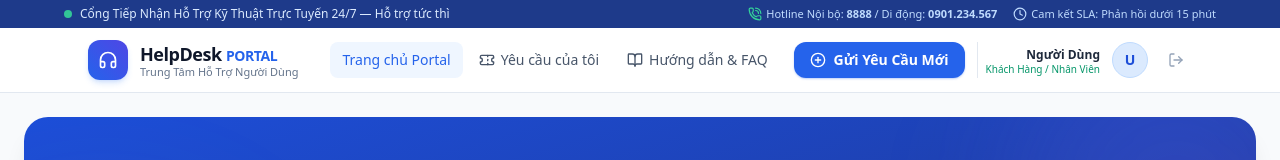
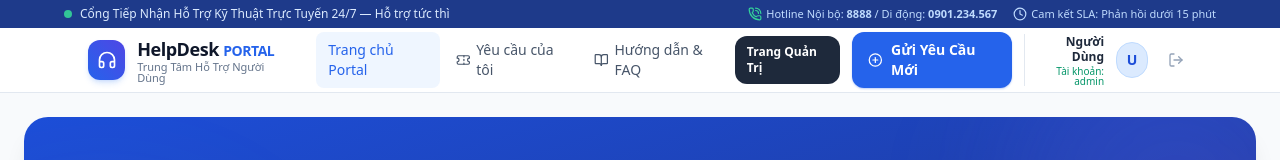
Before and after one commit to dungnguyen0537/HelpDesk_2026, a React (Vite) app in the folder helpdesk-web/: page /portal in a window 1280 px wide. Shown: the top 160 px of the page. Built offline with nearby package versions, Linux system fonts and the light colour scheme; no server answers; sample sign-in values are in the browser's storage.

Commit message:
fix(auth): enforce strict role-based access control preventing customers from accessing admin console

```diff
--- a/helpdesk-web/src/App.jsx
+++ b/helpdesk-web/src/App.jsx
@@ -68,10 +68,10 @@ export default function App() {
           <Route path="faq" element={<CustomerFAQPage />} />
         </Route>
 
-        {/* 2. ADMIN & STAFF CONSOLE LAYOUT (Admin / Agent / Manager) */}
+        {/* 2. ADMIN & STAFF CONSOLE LAYOUT (Admin / Agent / Manager ONLY) */}
         <Route
           element={
-            <ProtectedRoute>
+            <ProtectedRoute allowedRoles={['ADMIN', 'MANAGER', 'AGENT']}>
               <AppLayout />
             </ProtectedRoute>
           }
--- a/helpdesk-web/src/components/layout/AppLayout.jsx
+++ b/helpdesk-web/src/components/layout/AppLayout.jsx
@@ -1,10 +1,18 @@
 import React from 'react';
-import { Outlet } from 'react-router-dom';
+import { Outlet, Navigate } from 'react-router-dom';
 import Sidebar from './Sidebar';
 import Header from './Header';
 import ChatbotWidget from '../chat/ChatbotWidget';
+import { useAuthStore } from '../../store/authStore';
 
 export default function AppLayout() {
+  const { user } = useAuthStore();
+
+  // Chặn hoàn toàn: Khách hàng / Người dùng tuyệt đối không được truy cập Console Quản trị kỹ thuật
+  if (user?.role === 'CUSTOMER') {
+    return <Navigate to="/portal" replace />;
+  }
+
   return (
     <div className="flex h-screen bg-slate-50 overflow-hidden font-sans">
       {/* Sidebar */}
--- a/helpdesk-web/src/components/layout/CustomerLayout.jsx
+++ b/helpdesk-web/src/components/layout/CustomerLayout.jsx
@@ -113,6 +113,16 @@ export default function CustomerLayout() {
 
           {/* Right Action buttons */}
           <div className="flex items-center space-x-3">
+            {user?.role && user.role !== 'CUSTOMER' && (
+              <Link
+                to="/dashboard"
+                className="hidden sm:inline-flex items-center space-x-1.5 px-3 py-2 rounded-xl bg-slate-800 hover:bg-slate-900 text-white text-xs font-semibold shadow-xs transition-colors"
+                title="Quay lại Bảng điều hành quản trị kỹ thuật"
+              >
+                <span>Trang Quản Trị</span>
+              </Link>
+            )}
+
             {/* Primary Action Button */}
             <Link
               to="/portal/create-ticket"
@@ -129,7 +139,7 @@ export default function CustomerLayout() {
                   {user?.fullName || 'Người Dùng'}
                 </span>
                 <span className="block text-[10px] text-emerald-600 font-medium leading-none mt-0.5">
-                  Khách Hàng / Nhân Viên
+                  {user?.role === 'CUSTOMER' ? 'Khách Hàng / Người Dùng' : `Tài khoản: ${user?.role}`}
                 </span>
               </div>
 
--- a/helpdesk-web/src/routes/guards.jsx
+++ b/helpdesk-web/src/routes/guards.jsx
@@ -9,7 +9,12 @@ export function ProtectedRoute({ children, allowedRoles }) {
     return <Navigate to="/login" replace />;
   }
 
+  // Phân quyền chặt chẽ: Nếu role không nằm trong allowedRoles
   if (allowedRoles && (!user || !allowedRoles.includes(user.role))) {
+    // Khách hàng / User tuyệt đối không được vào trang quản trị
+    if (user?.role === 'CUSTOMER') {
+      return <Navigate to="/portal" replace />;
+    }
     return <Navigate to="/dashboard" replace />;
   }
 
@@ -17,9 +22,12 @@ export function ProtectedRoute({ children, allowedRoles }) {
 }
 
 export function PublicRoute({ children }) {
-  const { isAuthenticated } = useAuthStore();
+  const { isAuthenticated, user } = useAuthStore();
 
   if (isAuthenticated) {
+    if (user?.role === 'CUSTOMER') {
+      return <Navigate to="/portal" replace />;
+    }
     return <Navigate to="/dashboard" replace />;
   }
 
```
